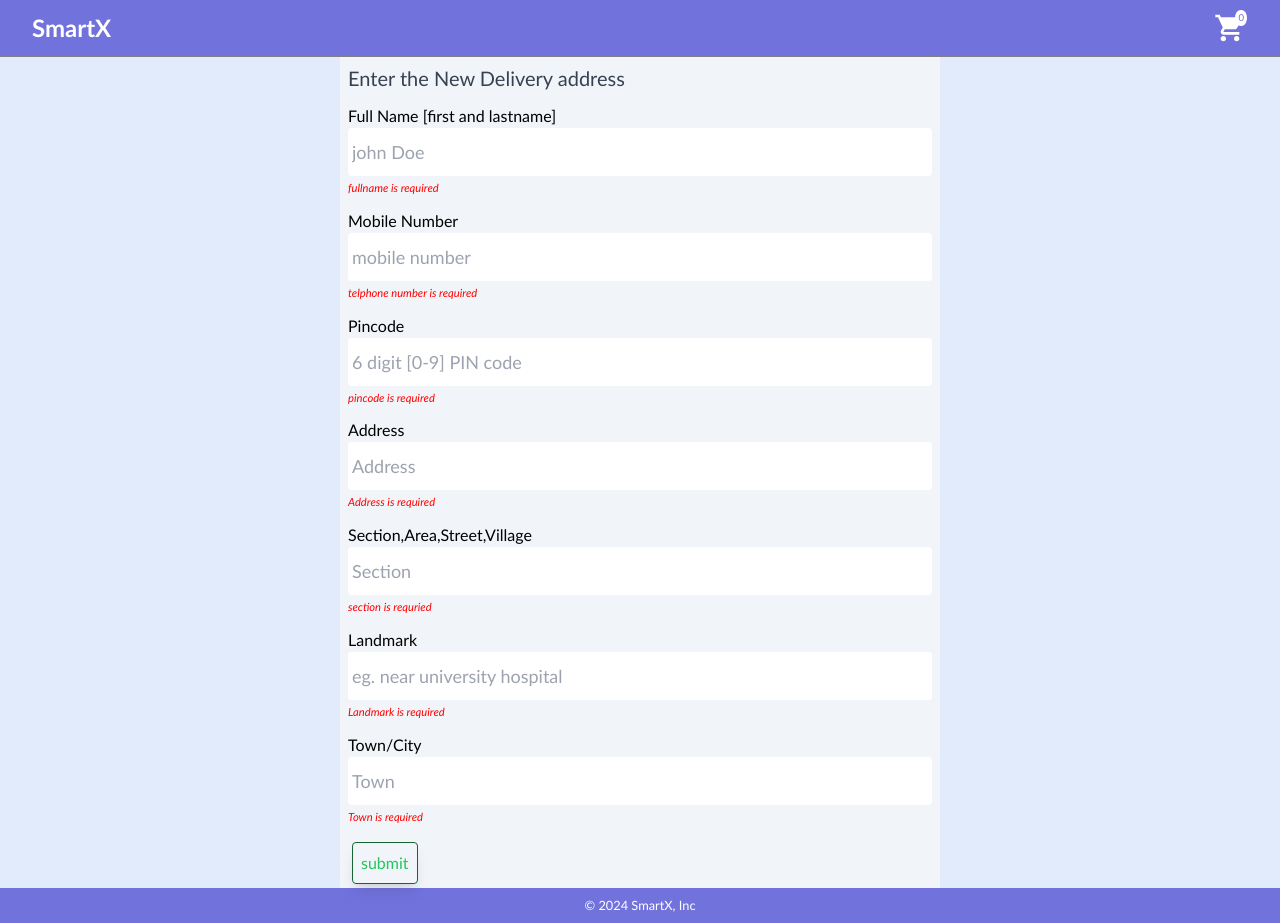
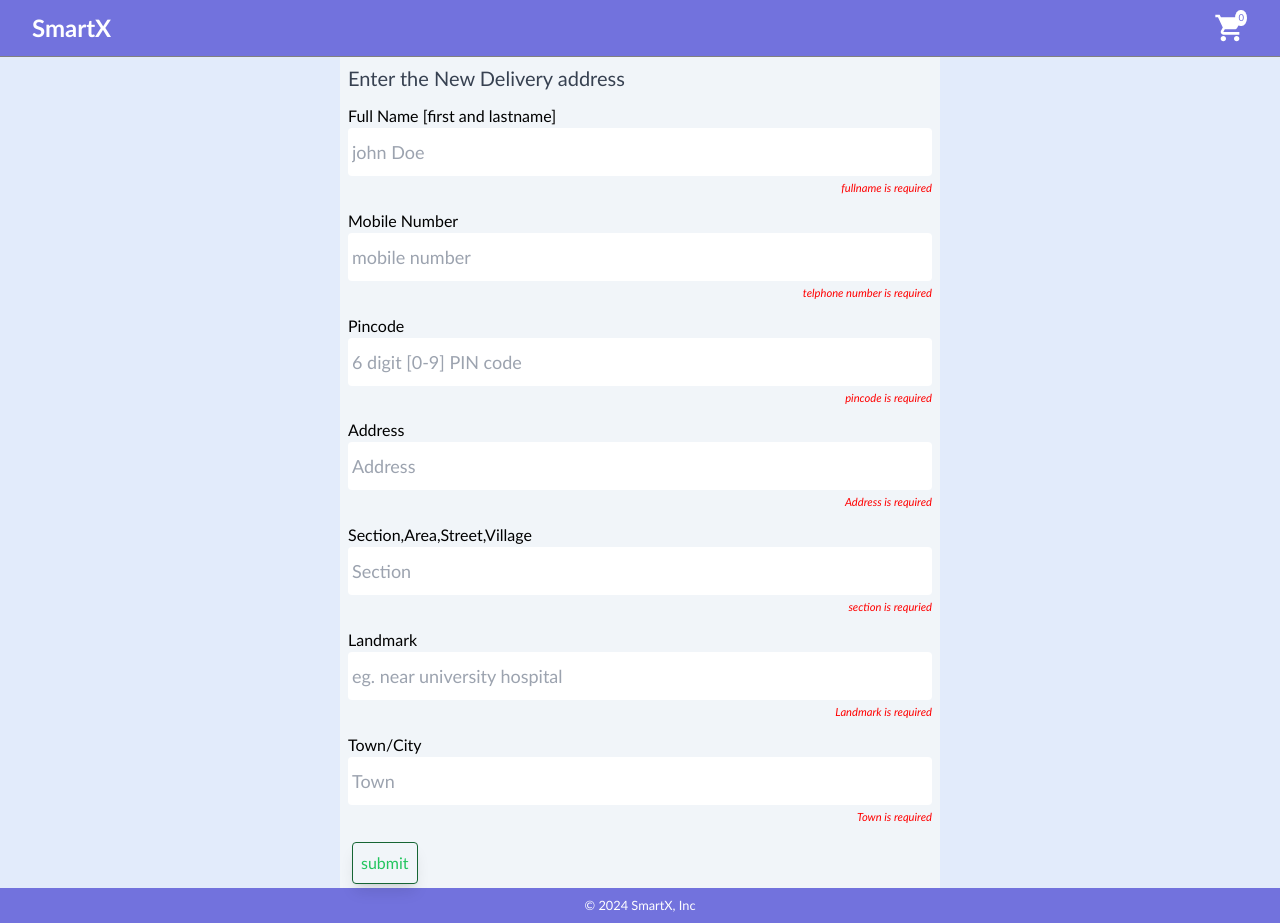
Before and after one commit to NehalSahu8055/React-JS_Practice, a React (Vite) app in the folder SmartX-ECommerce/: page /cart/add-address in a window 1280 px wide. Built offline with nearby package versions, Linux system fonts and the light colour scheme; no server answers.

Commit message:
Address form and form validateion

```diff
--- a/SmartX-ECommerce/src/components/forms/component/Input.jsx
+++ b/SmartX-ECommerce/src/components/forms/component/Input.jsx
@@ -7,20 +7,20 @@ export const Input = (props) => {
         {...allProps}
         value={value}
         onChange={onChange}
-        className="placeholder:text-100-gray h-[3rem] rounded border-0 p-1 text-lg text-slate-500 outline-0"
+        className="placeholder:text-100-gray h-[3rem] text-wrap rounded border-0 p-1 text-lg text-slate-500 outline-0"
       />
-      {required && (
+
       <span
         style={{
           color: "red",
           fontSize: ".7rem",
-            float: "right",
+          flot: "left",
           fontStyle: "italic",
+          marginLeft: "auto",
         }}
       >
         {error}
       </span>
-      )}
     </fieldset>
   );
 };
```
Lines whose indentation alone changed are shown as unchanged.
